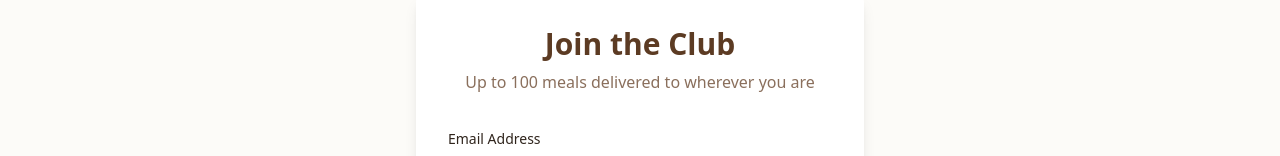
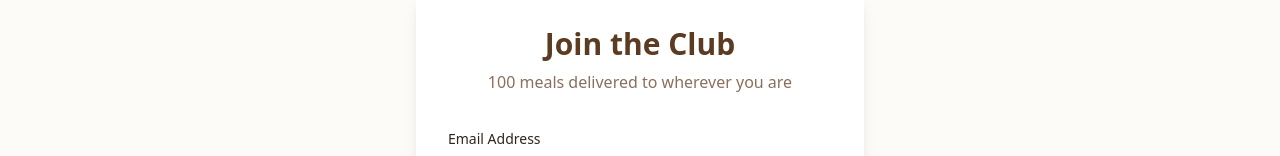
Before and after one commit to adityanarayanan95-collab/end-hunger-now, a React (Vite) app: page / in a window 1280 px wide. Shown: the part 290-446 px from the top of the page. Built offline with nearby package versions, Linux system fonts and the light colour scheme.

Commit message:
Update signup page text
Changed "Up to 100 meals delivered to wherever you are" to "100 meals delivered to wherever you are" on the signup page.

```diff
--- a/src/components/WaitlistForm.tsx
+++ b/src/components/WaitlistForm.tsx
@@ -82,7 +82,7 @@ export const WaitlistForm = () => {
       <div className="text-center mb-8">
         <h2 className="text-3xl font-bold text-earth mb-2">Join the Club</h2>
         <p className="text-muted-foreground">
-          Up to 100 meals delivered to wherever you are
+          100 meals delivered to wherever you are
         </p>
       </div>
 
```
